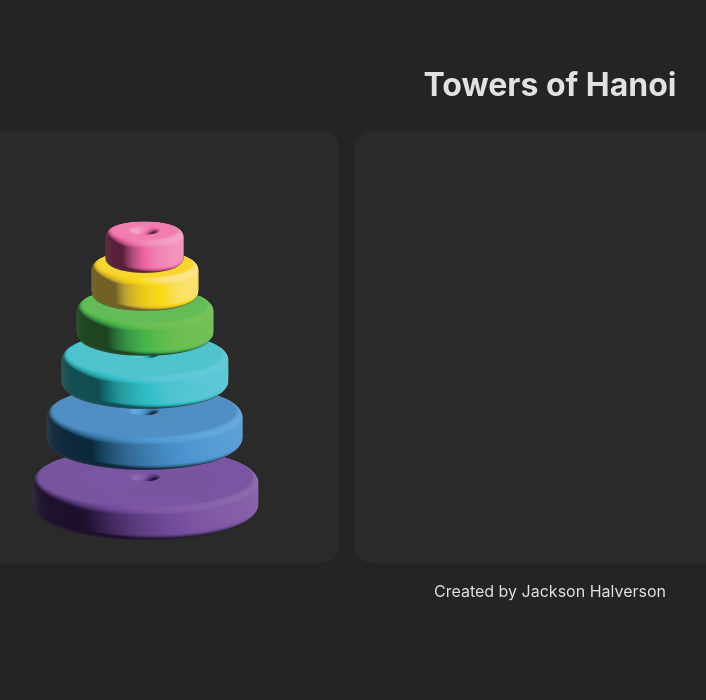
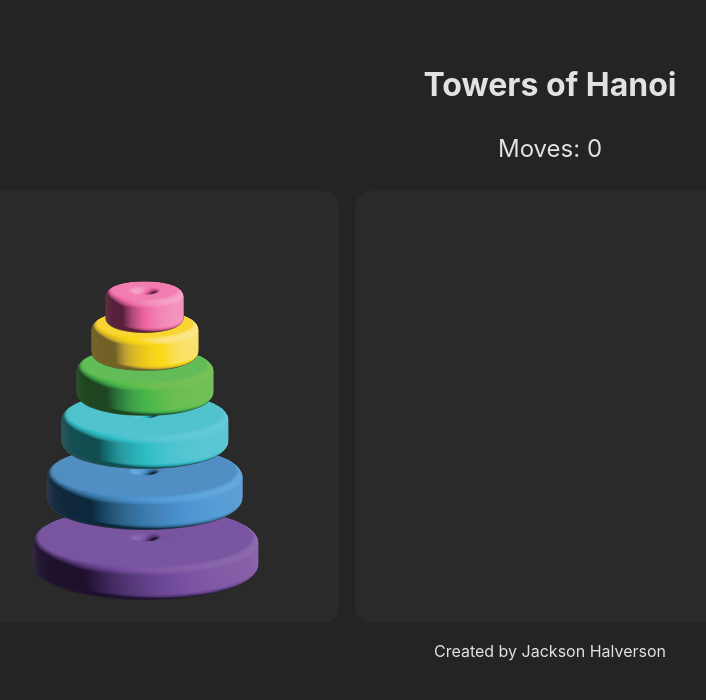
Before and after one commit to JackHalverson/tower-hanoi, a React (Vite) app: page / in a window 1280 px wide. Shown: the top 700 px of the page, without its empty margins (90-796 px from the left). Built offline with nearby package versions, Linux system fonts and the light colour scheme.

Commit message:
add counter

```diff
--- a/src/App.css
+++ b/src/App.css
@@ -32,3 +32,8 @@
 .disc:first-child {
   margin-bottom: 0;
 }
+
+.move-counter {
+  font-size: 1.5em;
+  margin-bottom: 1em;
+}
--- a/src/Game.jsx
+++ b/src/Game.jsx
@@ -9,6 +9,7 @@ const initialDiscs = [6, 5, 4, 3, 2, 1];
 export default function Game() {
   const [towers, setTowers] = useState([initialDiscs, [], []]);
   const [showConfetti, setShowConfetti] = useState(false);
+  const [moveCount, setMoveCount] = useState(0);
 
   const handleDragEnd = (event) => {
     const { active, over } = event;
@@ -46,8 +47,9 @@ export default function Game() {
         newTowers[toTowerIndex] = overTower;
 
         setTowers(newTowers);
+        setMoveCount(moveCount + 1);
 
-        if (overTower.length === initialDiscs.length) {
+        if (toTowerIndex === 2 && overTower.length === initialDiscs.length) {
           setShowConfetti(true);
           notify("Congratulations! You have solved the puzzle!", "success");
           setTimeout(() => setShowConfetti(false), 3000);
@@ -61,6 +63,8 @@ export default function Game() {
 
   return (
     <DndContext onDragEnd={handleDragEnd}>
+      <div className="move-counter">Moves: {moveCount}</div>
+
       <main className="game">
         {towers.map((discs, index) => (
           <Tower key={index} id={`tower-${index}`} discs={discs} />
```
Also changed, not shown: src/assets/circle7.png (added).
